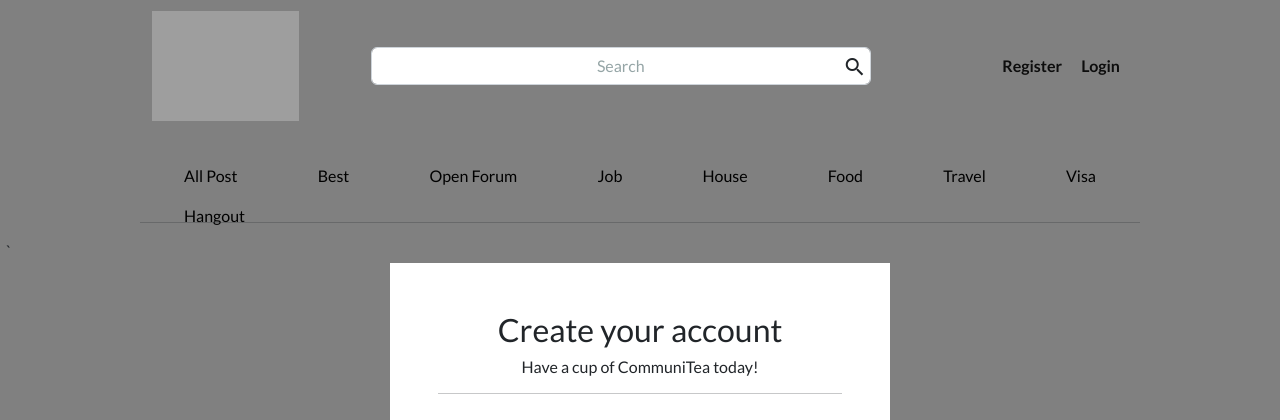
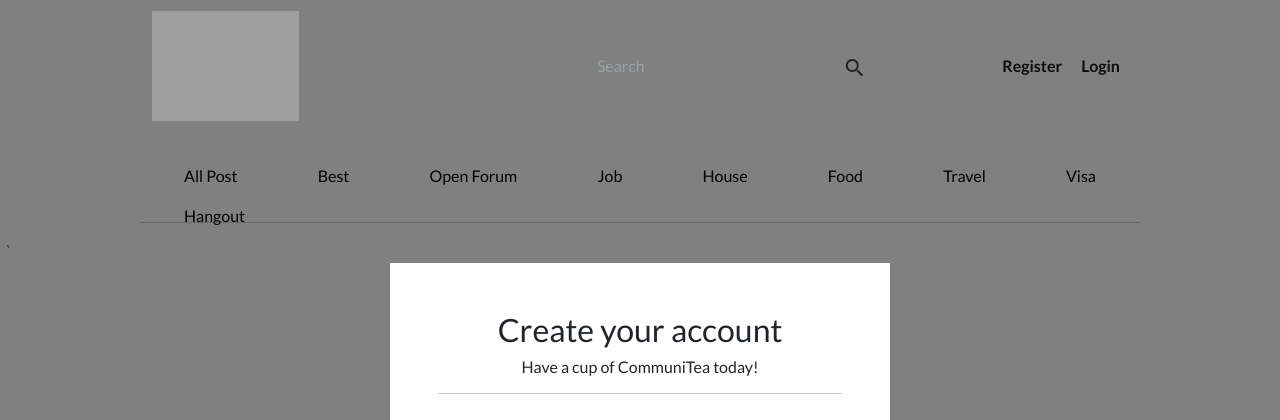
Before and after one commit to ojg1993/CommuniTea, a Django app: page /accounts/register in a window 1280 px wide. Shown: the top 420 px of the page. Run offline with Django 5.2, Linux system fonts and the light colour scheme; some libraries are stand-ins or nearby versions; grey boxes are pictures that could not be loaded.

Commit message:
design: adjust search bar background color

```diff
--- a/accounts/templates/accounts/login.html
+++ b/accounts/templates/accounts/login.html
@@ -10,6 +10,11 @@
 
         .form-group {
             margin-bottom: 15px;
+        }
+
+        .search-input{
+            background-color: grey;
+            border: none;
         }
     </style>
 
--- a/accounts/templates/accounts/password/password-reset-complete.html
+++ b/accounts/templates/accounts/password/password-reset-complete.html
@@ -5,6 +5,11 @@
     <style>
         body {
             background-color: grey;
+        }
+
+        .search-input {
+            background-color: grey;
+            border: none;
         }
     </style>
 
--- a/accounts/templates/accounts/password/password-reset-form.html
+++ b/accounts/templates/accounts/password/password-reset-form.html
@@ -6,6 +6,11 @@
     <style>
         body {
             background-color: grey;
+        }
+
+        .search-input {
+            background-color: grey;
+            border: none;
         }
     </style>
 
--- a/accounts/templates/accounts/registration/email-verification-success.html
+++ b/accounts/templates/accounts/registration/email-verification-success.html
@@ -5,6 +5,11 @@
     <style>
         body {
             background-color: grey;
+        }
+
+        .search-input {
+            background-color: grey;
+            border: none;
         }
     </style>
 
--- a/accounts/templates/accounts/registration/register.html
+++ b/accounts/templates/accounts/registration/register.html
@@ -4,11 +4,17 @@
 
 {% block content %}
     <style>
-        body{
+        body {
             background-color: grey;
         }
+
         .form-group {
             margin-bottom: 15px;
+        }
+
+        .search-input {
+            background-color: grey;
+            border: none;
         }
     </style>
 
--- a/forum/templates/forum/navbar.html
+++ b/forum/templates/forum/navbar.html
@@ -21,9 +21,9 @@
                      src="https://github.com/ojg1993/CommuniTea/assets/61238157/9a211dc3-4c42-4051-b01c-cb81e1094302">
             </a>
 
-            <form class="d-flex position-relative" role="search">
-                <input class="form-control me-2" style="width: 500px; text-align: center;" type="search"
-                       placeholder="Search" aria-label="Search">
+            <form class="d-flex position-relative d-lg-flex d-none" role="search">
+                <input class="form-control me-2 search-input" style="width: 500px; text-align: center;" type="search"
+                       placeholder="Search">
                 <button class="btn position-absolute" type="submit" style="right: 0; top: 0; border: none;">
                     <i class="material-icons" style="vertical-align: middle;">
                         search
--- a/forum/templates/forum/posts/create-post.html
+++ b/forum/templates/forum/posts/create-post.html
@@ -10,6 +10,11 @@
 
         .form-group {
             margin-bottom: 15px;
+        }
+
+        .search-input {
+            background-color: grey;
+            border: none;
         }
     </style>
 
--- a/forum/templates/forum/posts/update-post.html
+++ b/forum/templates/forum/posts/update-post.html
@@ -11,6 +11,10 @@
         .form-group {
             margin-bottom: 15px;
         }
+        .search-input {
+            background-color: grey;
+            border: none;
+        }
     </style>
 
     <div class="container bg-white shadow-md p-5 form-layout w-50">
@@ -21,7 +25,7 @@
             {% csrf_token %}
             {{ form|crispy }}
             <br>
-            <button type="submit" class="btn btn-primary navbar-btn text-white w-100 p-2">
+            <button type="submit" class="btn btn-secondary navbar-btn text-white w-100 p-2">
                 Save changes
             </button>
         </form>
```
Also changed, not shown: accounts/templates/accounts/password/password-reset-sent.html (+6 -1 lines), accounts/templates/accounts/password/password-reset.html (+7 -2 lines), accounts/templates/accounts/registration/delete-user.html (+9 -2 lines), accounts/templates/accounts/registration/email-verification-failed.html (+6 -1 lines), accounts/templates/accounts/registration/email-verification-sent.html (+6 -1 lines), accounts/templates/accounts/registration/update-user.html (+7 -1 lines), forum/templates/forum/posts/update-comment.html (+6 -1 lines).
